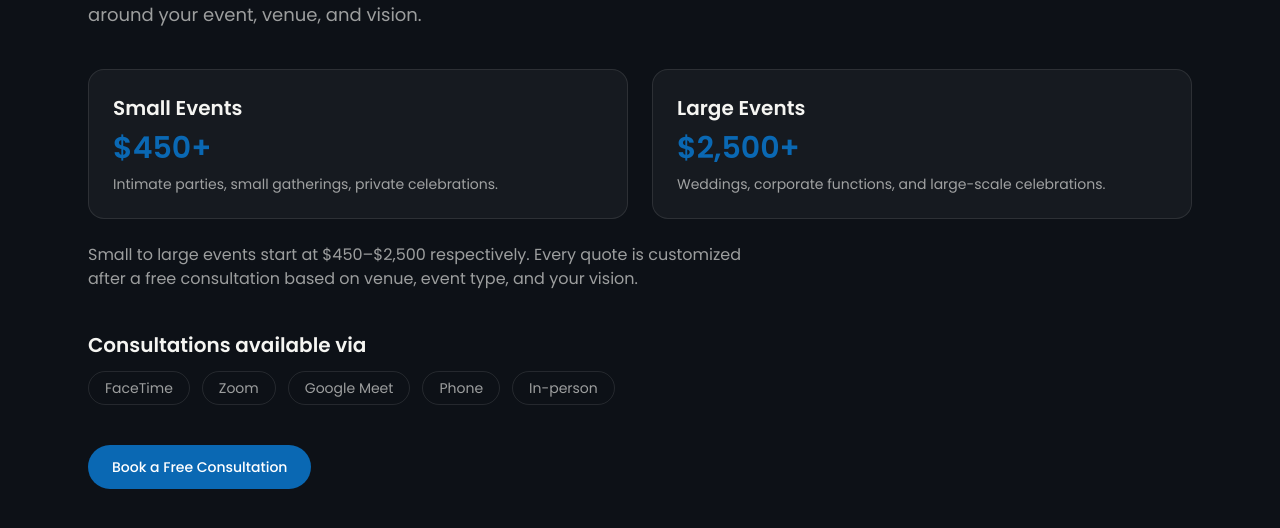
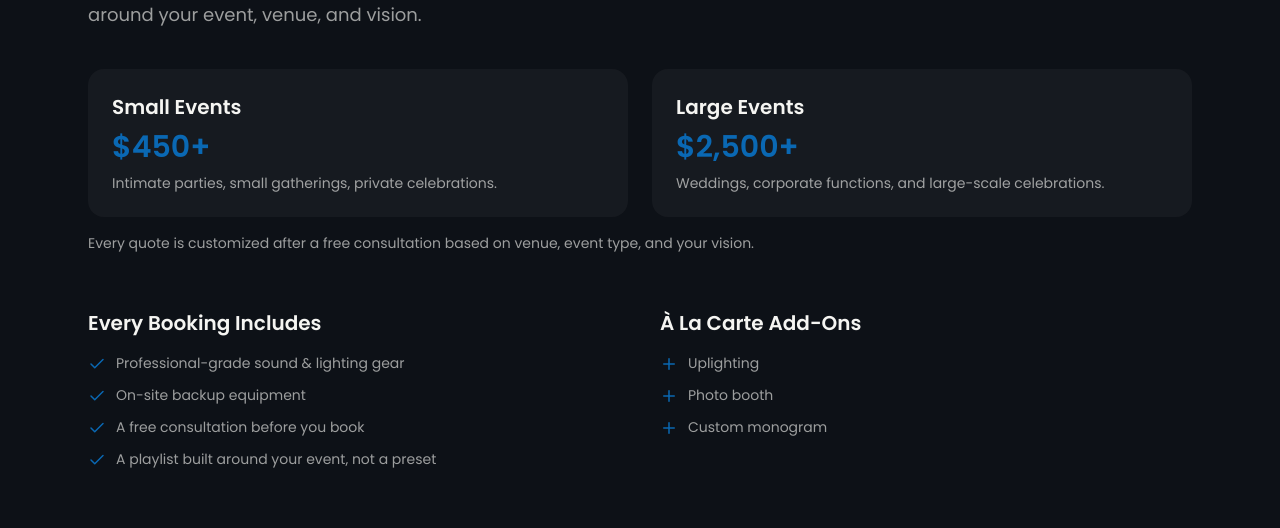
Before and after one commit to jrobertnjr-web/inkeywebtest, a Next.js app: page /packages in a window 1280 px wide. Shown: the part 264-792 px from the top of the page. Built offline with nearby package versions, Linux system fonts and the light colour scheme; no server answers.

Commit message:
Rework Packages page: cut redundant pricing text, add includes/add-ons breakdown, lighten cards, cross-link Vibe Recommender

```diff
--- a/src/app/packages/page.tsx
+++ b/src/app/packages/page.tsx
@@ -1,6 +1,6 @@
 import type { Metadata } from "next";
+import Link from "next/link";
 import { Section } from "@/components/ui/Section";
-import { Card } from "@/components/ui/Card";
 import { ButtonLink } from "@/components/ui/Button";
 import { packagesContent, pricing, consultationMethods } from "@/content/placeholders";
 
@@ -9,6 +9,15 @@ export const metadata: Metadata = {
   description: packagesContent.intro,
 };
 
+const included = [
+  "Professional-grade sound & lighting gear",
+  "On-site backup equipment",
+  "A free consultation before you book",
+  "A playlist built around your event, not a preset",
+];
+
+const addOns = ["Uplighting", "Photo booth", "Custom monogram"];
+
 export default function PackagesPage() {
   return (
     <Section>
@@ -16,36 +25,88 @@ export default function PackagesPage() {
       <p className="mt-6 max-w-2xl text-lg text-muted">{packagesContent.intro}</p>
 
       <div className="mt-10 grid gap-6 sm:grid-cols-2">
-        <Card>
+        <div className="rounded-2xl bg-surface p-6">
           <h2 className="font-display text-xl font-semibold">Small Events</h2>
           <p className="mt-2 text-3xl font-semibold text-accent">${pricing.small.toLocaleString()}+</p>
           <p className="mt-2 text-sm text-muted">Intimate parties, small gatherings, private celebrations.</p>
-        </Card>
-        <Card>
+        </div>
+        <div className="rounded-2xl bg-surface p-6">
           <h2 className="font-display text-xl font-semibold">Large Events</h2>
           <p className="mt-2 text-3xl font-semibold text-accent">${pricing.large.toLocaleString()}+</p>
           <p className="mt-2 text-sm text-muted">Weddings, corporate functions, and large-scale celebrations.</p>
-        </Card>
+        </div>
+      </div>
+      <p className="mt-4 max-w-2xl text-sm text-muted">
+        Every quote is customized after a free consultation based on venue, event type, and your vision.
+      </p>
+
+      <div className="mt-14 grid gap-10 sm:grid-cols-2">
+        <div>
+          <h2 className="font-display text-xl font-semibold">Every Booking Includes</h2>
+          <ul className="mt-4 space-y-3">
+            {included.map((item) => (
+              <li key={item} className="flex items-start gap-2.5 text-sm text-muted">
+                <svg
+                  width="18"
+                  height="18"
+                  viewBox="0 0 24 24"
+                  fill="none"
+                  stroke="currentColor"
+                  strokeWidth="2"
+                  strokeLinecap="round"
+                  strokeLinejoin="round"
+                  className="mt-0.5 shrink-0 text-primary"
+                  aria-hidden
+                >
+                  <path d="M20 6 9 17l-5-5" />
+                </svg>
+                {item}
+              </li>
+            ))}
+          </ul>
+        </div>
+        <div>
+          <h2 className="font-display text-xl font-semibold">À La Carte Add-Ons</h2>
+          <ul className="mt-4 space-y-3">
+            {addOns.map((item) => (
+              <li key={item} className="flex items-start gap-2.5 text-sm text-muted">
+                <svg
+                  width="18"
+                  height="18"
+                  viewBox="0 0 24 24"
+                  fill="none"
+                  stroke="currentColor"
+                  strokeWidth="2"
+                  strokeLinecap="round"
+                  strokeLinejoin="round"
+                  className="mt-0.5 shrink-0 text-primary"
+                  aria-hidden
+                >
+                  <path d="M12 5v14M5 12h14" />
+                </svg>
+                {item}
+              </li>
+            ))}
+          </ul>
+        </div>
       </div>
 
-      <p className="mt-6 max-w-2xl text-muted">{pricing.note}</p>
-
-      <div className="mt-10">
+      <div className="mt-14">
         <h2 className="font-display text-xl font-semibold">Consultations available via</h2>
         <ul className="mt-3 flex flex-wrap gap-3">
           {consultationMethods.map((method) => (
-            <li
-              key={method}
-              className="rounded-full border border-border px-4 py-1.5 text-sm text-muted"
-            >
+            <li key={method} className="rounded-full bg-surface px-4 py-1.5 text-sm text-muted">
               {method}
             </li>
           ))}
         </ul>
       </div>
 
-      <div className="mt-10">
+      <div className="mt-10 flex flex-wrap items-center gap-6">
         <ButtonLink href="/contact">{packagesContent.ctaLabel}</ButtonLink>
+        <Link href="/vibe-recommender" className="text-sm font-medium text-accent hover:text-primary-hover">
+          Not sure what fits? Try the Vibe Recommender →
+        </Link>
       </div>
     </Section>
   );
```
